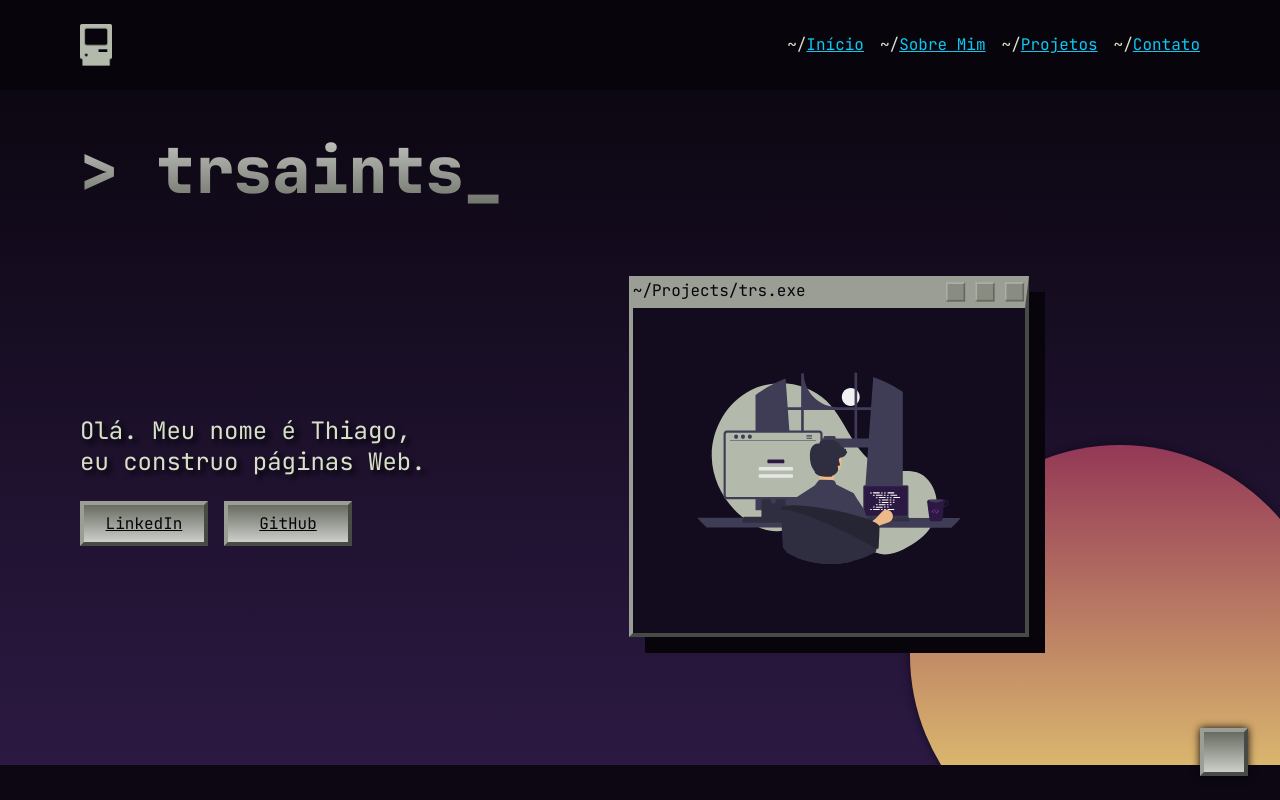
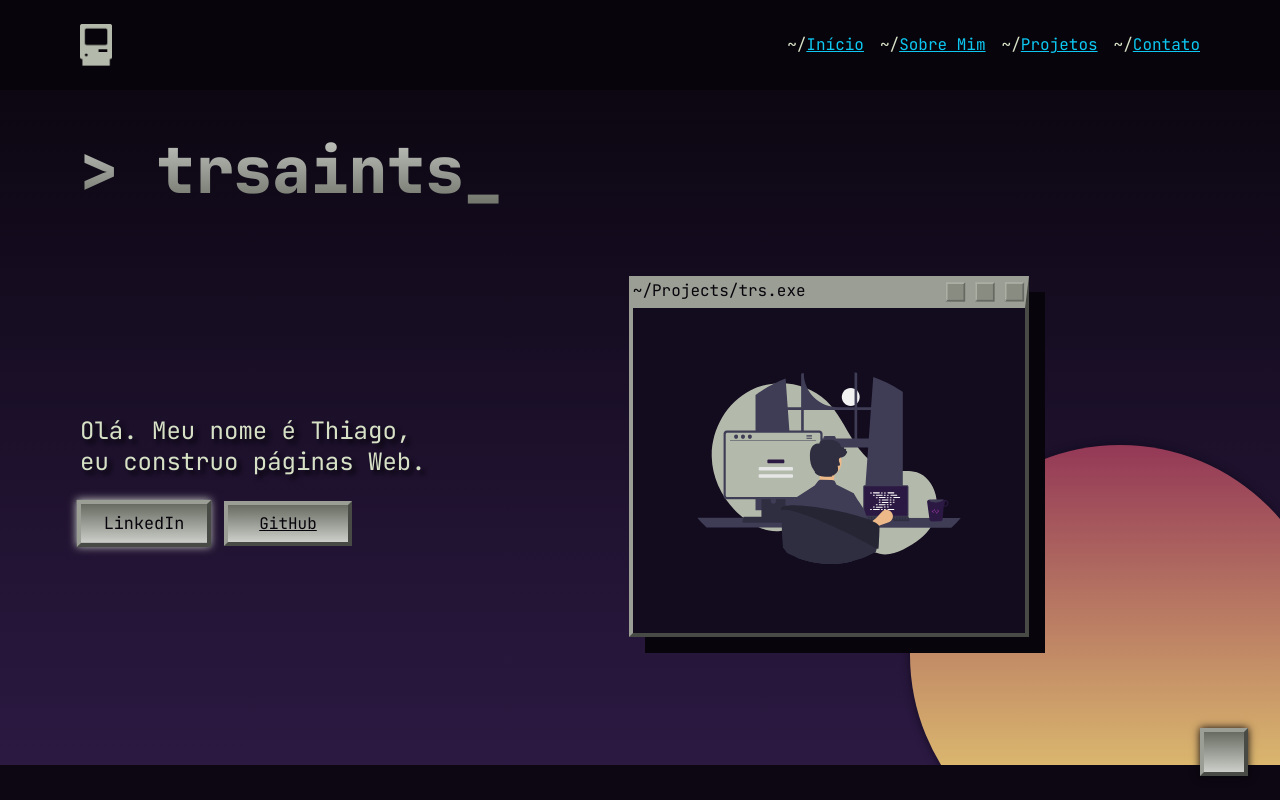
Before and after one commit to trsaints/trsaints-frontend, a React (Vite) app: page / in a window 1280 px wide. In both pictures the pointer is over the item "LinkedIn". Shown: the top 800 px of the page. Built offline with nearby package versions, Linux system fonts and the light colour scheme.

Commit message:
Create interaction styling - I

```diff
--- a/src/app/components/MainHero/MainHero.css
+++ b/src/app/components/MainHero/MainHero.css
@@ -79,7 +79,6 @@
 .hero__item {
   border: 4px outset var(--c-gray);
   background-image: linear-gradient(to top, var(--c-gray-ls), var(--c-gray-ds));
-  padding: 0.5rem 1rem;
   color: var(--c-raisin);
   width: 8rem;
   text-align: center;
@@ -87,6 +86,9 @@
 
 .hero__link {
   color: var(--c-raisin-ds);
+  padding: 0.5rem;
+  width: 100%;
+  display: inline-block;
 }
 
 @media screen and (min-width: 728px) {
@@ -127,3 +129,15 @@
     align-self: flex-start;
   }
 }
+
+.hero__item:hover,
+.hero__item:focus-within {
+  transform: scale(1.05);
+  box-shadow: 0 0 8px var(--c-gray-ls);
+}
+
+.hero__item:active {
+  transform: scale(1);
+  box-shadow: none;
+  border-style: inset;
+}
--- a/src/app/components/ProjectCard/ProjectCard.css
+++ b/src/app/components/ProjectCard/ProjectCard.css
@@ -15,6 +15,7 @@
   list-style: inside;
   font-size: 1.5rem;
   font-weight: bold;
+  color: var(--c-yellow-ls);
 }
 
 .project__title::after {
@@ -37,7 +38,6 @@
 .project__option:nth-child(even) {
   border: 4px outset var(--c-gray);
   background-image: linear-gradient(to top, var(--c-gray-ls), var(--c-gray-ds));
-  box-shadow: 0 0 8px var(--c-gray-ls);
 }
 
 .project__option:nth-child(odd) {
@@ -47,7 +47,6 @@
     var(--c-raisin-ls),
     var(--c-raisin)
   );
-  box-shadow: 0 0 8px var(--c-raisin-ls);
 }
 
 .project__option:nth-child(even) .project__link {
@@ -62,3 +61,27 @@
   width: 100%;
   padding: 0.5rem;
 }
+
+.project:hover,
+.project:focus-within {
+  transform: scale(1.05);
+}
+
+.project:hover .project__title,
+.project:focus-within .project__title {
+  color: var(--c-green);
+}
+
+.project__option:nth-child(even):hover {
+  box-shadow: 0 0 8px var(--c-gray-ls);
+}
+
+.project__option:nth-child(odd):hover {
+  box-shadow: 0 0 8px var(--c-raisin-ls);
+}
+
+.project__option:nth-child(n):active {
+  transform: scale(1);
+  box-shadow: none;
+  border-style: inset;
+}
--- a/src/index.css
+++ b/src/index.css
@@ -151,3 +151,14 @@ a::selection,
 button::selection {
   background-color: var(--c-gray-ls);
 }
+
+a:hover,
+a:focus {
+  text-decoration: none;
+}
+
+@media (prefers-reduced-motion: no-preference) {
+  html {
+    scroll-behavior: smooth;
+  }
+}
```
